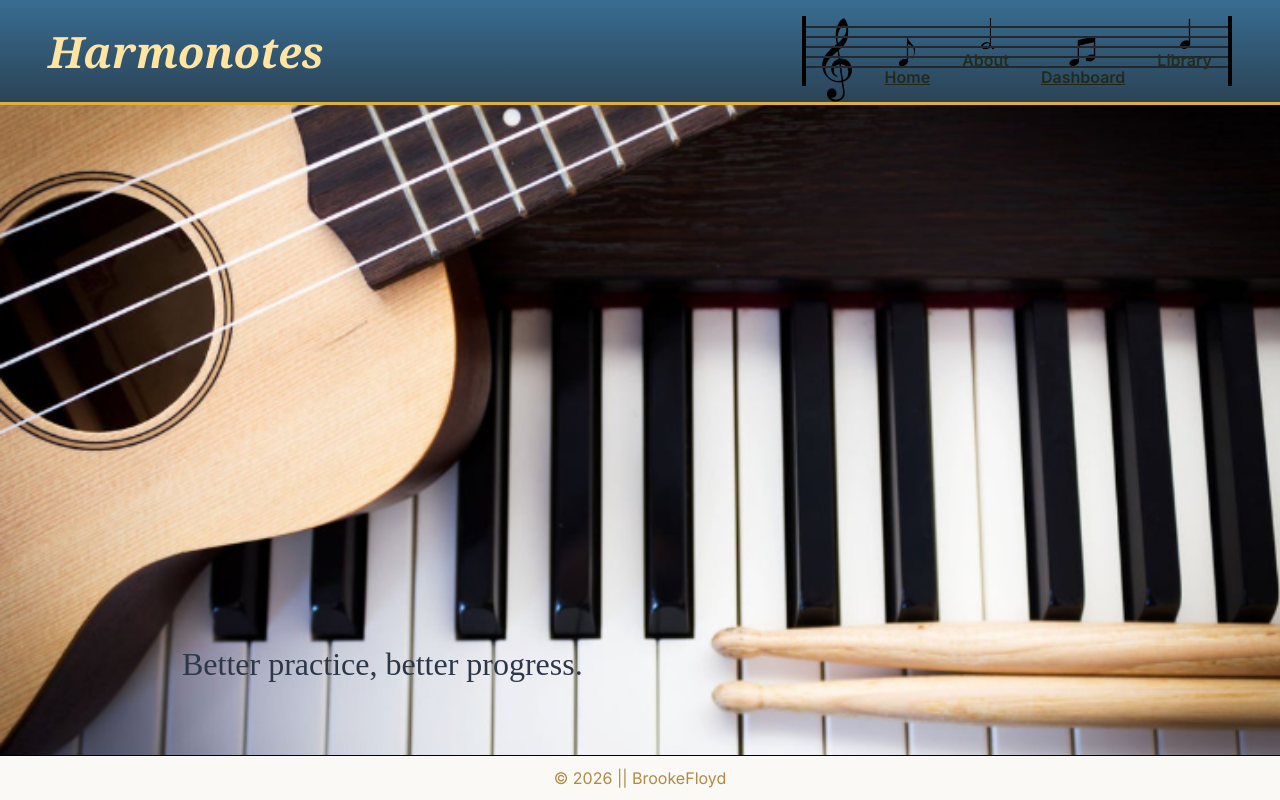
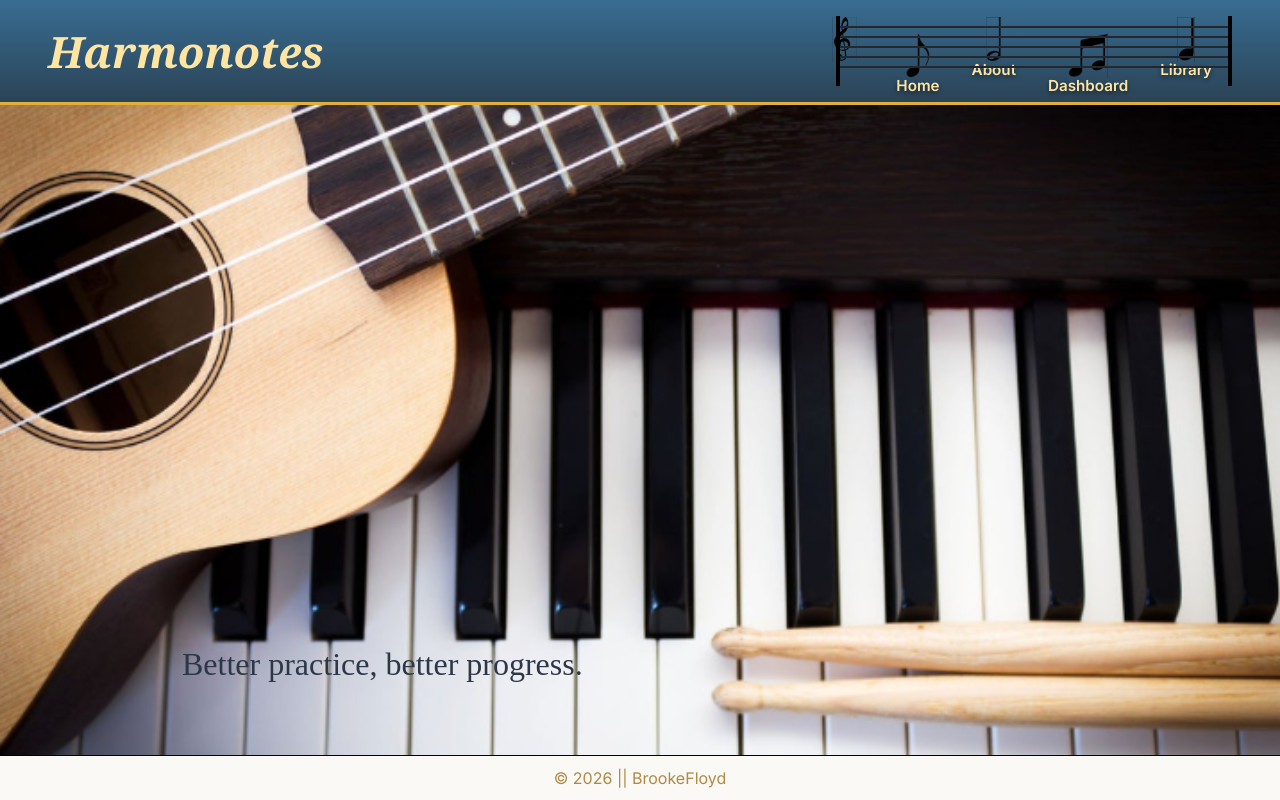
Before and after one commit to BrookeFloyd10/Harmonotes-BrookeF, a React (Vite) app in the folder harmonotes/: page / in a window 1280 px wide. Built offline with nearby package versions, Linux system fonts and the light colour scheme.

Commit message:
added mroe styling to navigation bar, staff is still sitting above bar and treble clef needs resizing

```diff
--- a/harmonotes/src/App.css
+++ b/harmonotes/src/App.css
@@ -68,11 +68,11 @@ main {
 }
 
 .nav-bar li:nth-child(even) {
-    margin-top: 3px;
+    margin-top: 1px;
 }
 
 .nav-bar li:nth-child(odd) {
-    margin-top: -14px;
+    margin-top: -15px;
 }
 
 .nav-bar img {
@@ -84,12 +84,25 @@ main {
     display: flex;
     flex-direction: column;
     align-items: center;
-    color: #b08a45;
-    font-weight: 600;
+     justify-content: center;
+    color: #FFE5A1;
+    font-weight: 700;
+    font-size: 0.95rem;
+    text-decoration: none;
+    text-shadow: 0 2px 4px #00000080;
     transition: .2s ease;
     margin: 1rem;
-    mix-blend-mode: multiply;
 }
+.nav-bar img,
+.nav-bar object {
+  height: 45px !important;
+  width: auto !important;
+  margin-bottom: -2px;
+  display: block;
+  filter: brightness(0);
+  mix-blend-mode:multiply;
+}
+
 
 #treble-clef {
     margin-top: 1rem;
```
